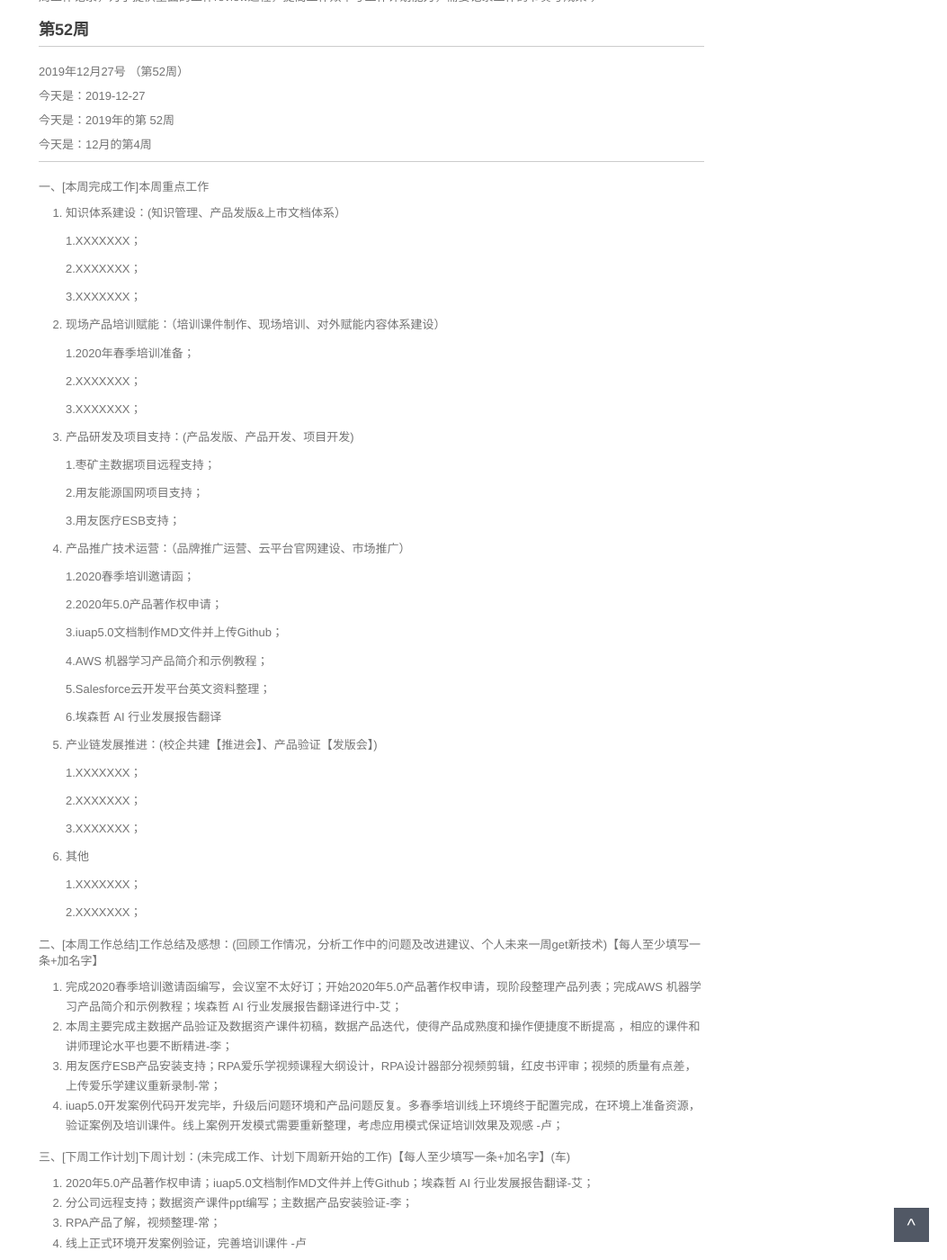
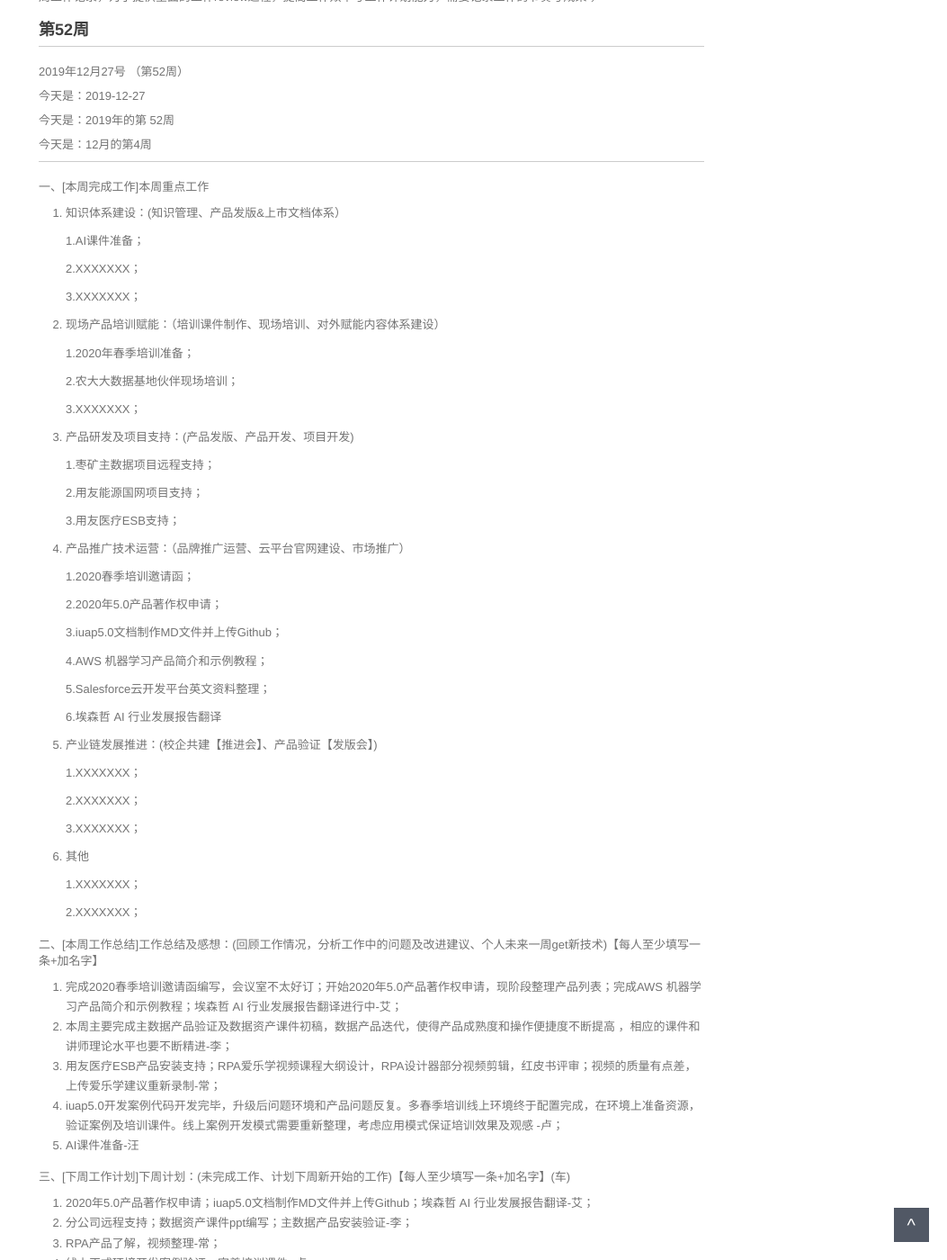
Before and after one commit to walllFlower/blog, a Jekyll site: the page built from _posts/2018-07-17-day_report_cxz.md, in a window 1280 px wide and 1400 px high, scrolled down 310 px. Shown: the whole window at 90% size, without its empty margins (227-1280 px from the left). Built offline with Jekyll 4.4.1, drawn with Linux system fonts in a browser that asks for light colours; comment, search, counter and statistics services are not loaded.

Commit message:
Update 2018-07-17-day_report_cxz.md

```diff
--- a/_posts/2018-07-17-day_report_cxz.md
+++ b/_posts/2018-07-17-day_report_cxz.md
@@ -26,7 +26,7 @@ categories: 技术运营工作周报
 
 1. 知识体系建设：(知识管理、产品发版&上市文档体系）
 
-    1.XXXXXXX；
+    1.AI课件准备；
 
     2.XXXXXXX；
 
@@ -36,7 +36,7 @@ categories: 技术运营工作周报
 
     1.2020年春季培训准备；
 
-    2.XXXXXXX；
+    2.农大大数据基地伙伴现场培训；
 
     3.XXXXXXX；
 
@@ -83,6 +83,7 @@ categories: 技术运营工作周报
 2. 本周主要完成主数据产品验证及数据资产课件初稿，数据产品迭代，使得产品成熟度和操作便捷度不断提高 ，相应的课件和讲师理论水平也要不断精进-李；
 3. 用友医疗ESB产品安装支持；RPA爱乐学视频课程大纲设计，RPA设计器部分视频剪辑，红皮书评审；视频的质量有点差，上传爱乐学建议重新录制-常；
 4. iuap5.0开发案例代码开发完毕，升级后问题环境和产品问题反复。多春季培训线上环境终于配置完成，在环境上准备资源，验证案例及培训课件。线上案例开发模式需要重新整理，考虑应用模式保证培训效果及观感 -卢；
+5. AI课件准备-汪
 
 三、[下周工作计划]下周计划：(未完成工作、计划下周新开始的工作)【每人至少填写一条+加名字】(车)
 
@@ -90,7 +91,7 @@ categories: 技术运营工作周报
 2. 分公司远程支持；数据资产课件ppt编写；主数据产品安装验证-李；
 3. RPA产品了解，视频整理-常；
 4. 线上正式环境开发案例验证，完善培训课件 -卢
-
+5. AI课件准备-汪
 
 
 ###  第51周
```
